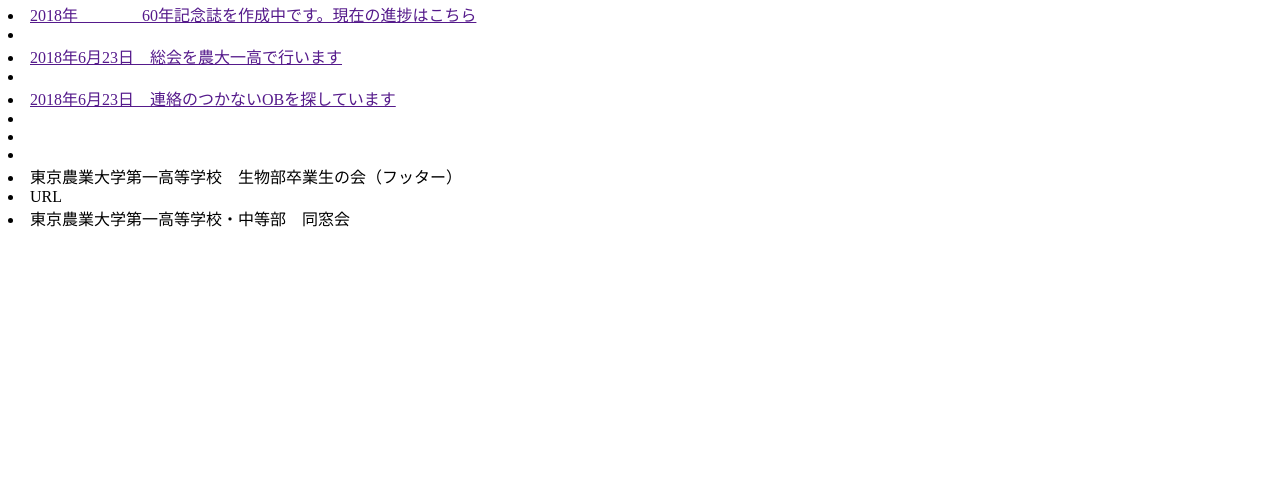
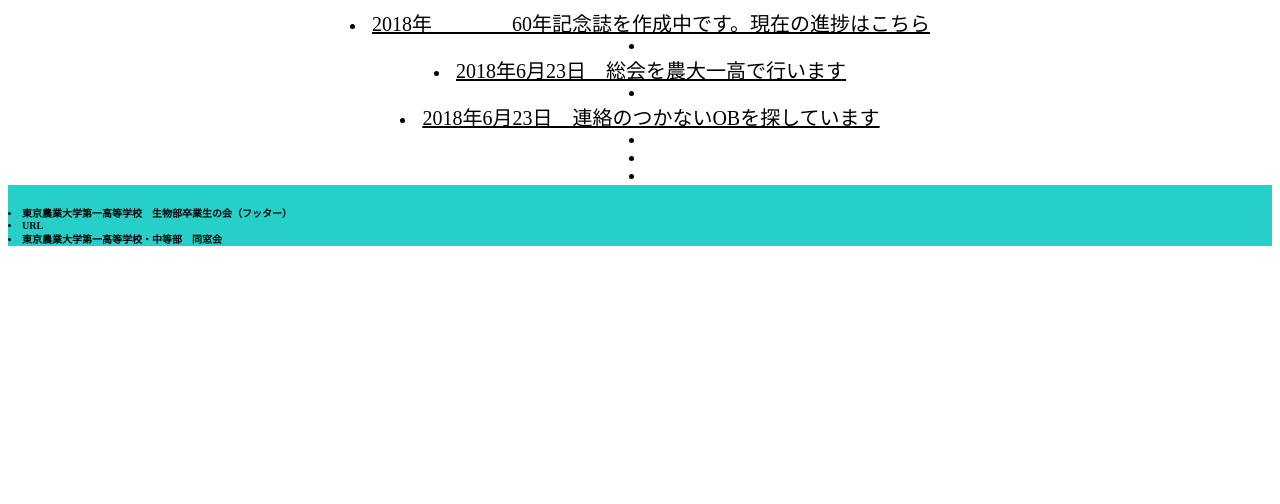
Before and after one commit to keita-ohashi/keita-ohashi-github.io, a plain HTML site: page index.html in a window 1280 px wide. Shown: the part 296-800 px from the top of the page. Drawn offline with Linux system fonts and the light colour scheme.

Commit message:
Update index.html

```diff
--- a/index.html
+++ b/index.html
@@ -5,7 +5,7 @@
   <head>
     <meta charset="utf-8">
     <title>東京農業大学第一高等学校　生物部卒業生の会</title>
-    <link rel="stylesheet" href="home.CSS" type="text/css">
+    <link rel="stylesheet" href="stylesheet.CSS" type="text/css">
   </head>
   <body>
      <header>
```
